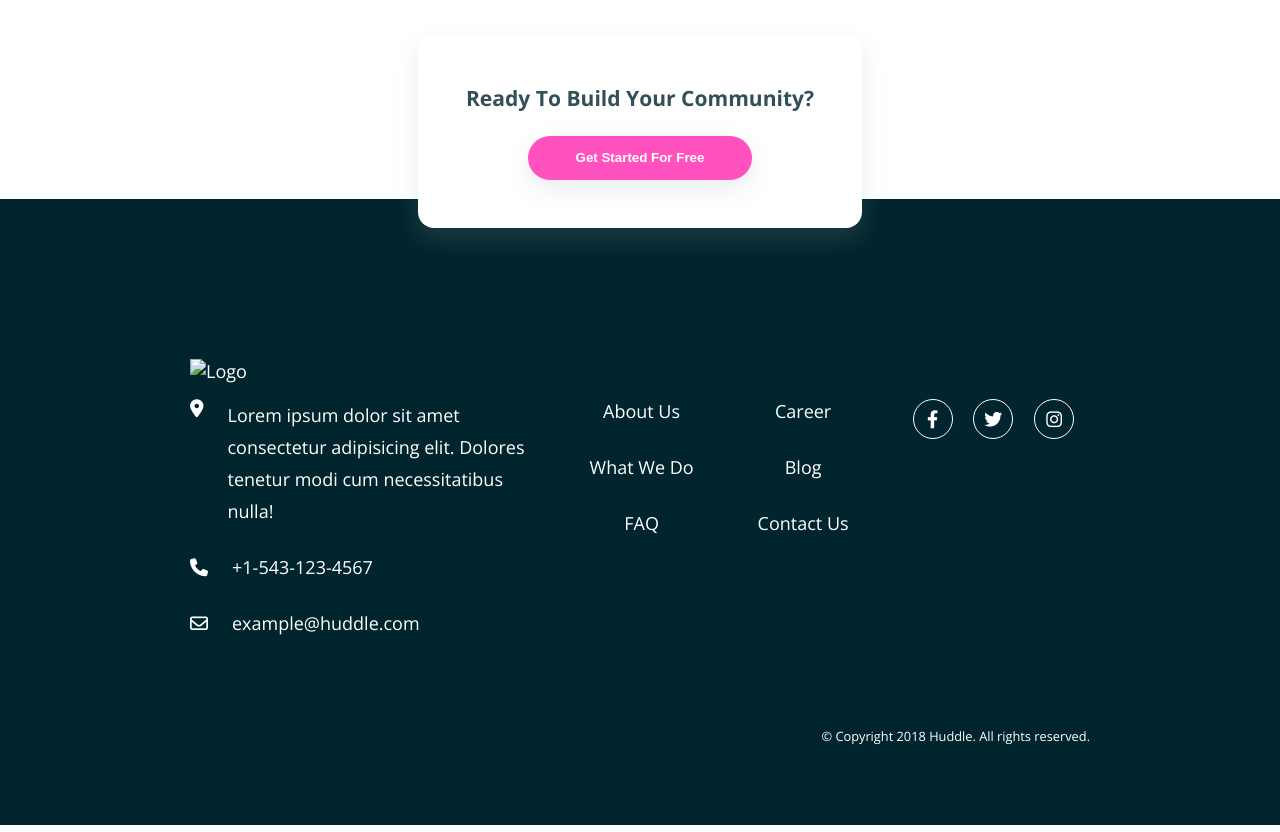
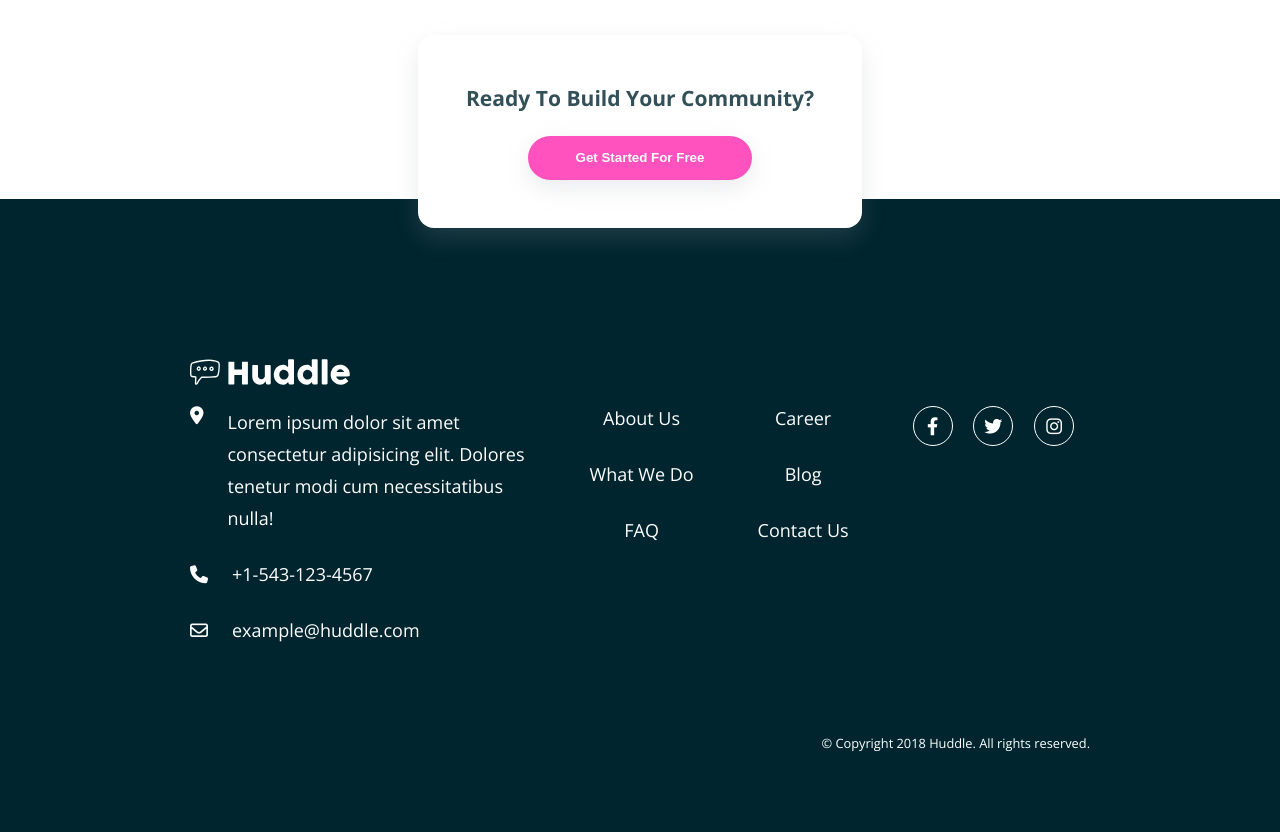
Before and after one commit to Facu3071/huddle-landing, a plain HTML site: page index.html in a window 1280 px wide. Shown: the part 1687-2519 px from the top of the page. Drawn offline with nearby package versions, Linux system fonts and the light colour scheme.

Commit message:
Update index.html

```diff
--- a/index.html
+++ b/index.html
@@ -71,7 +71,7 @@
   </div>
   <footer class="footer">
     <div class="container-footer">
-      <img src="/images/logo white.svg" alt="Logo" class="logo-footer">
+      <img src="/images/logo-white.svg" alt="Logo" class="logo-footer">
       <nav class="nav-footer">
         <div class="footer-one">
           <div class="footer-one-content location">
```
